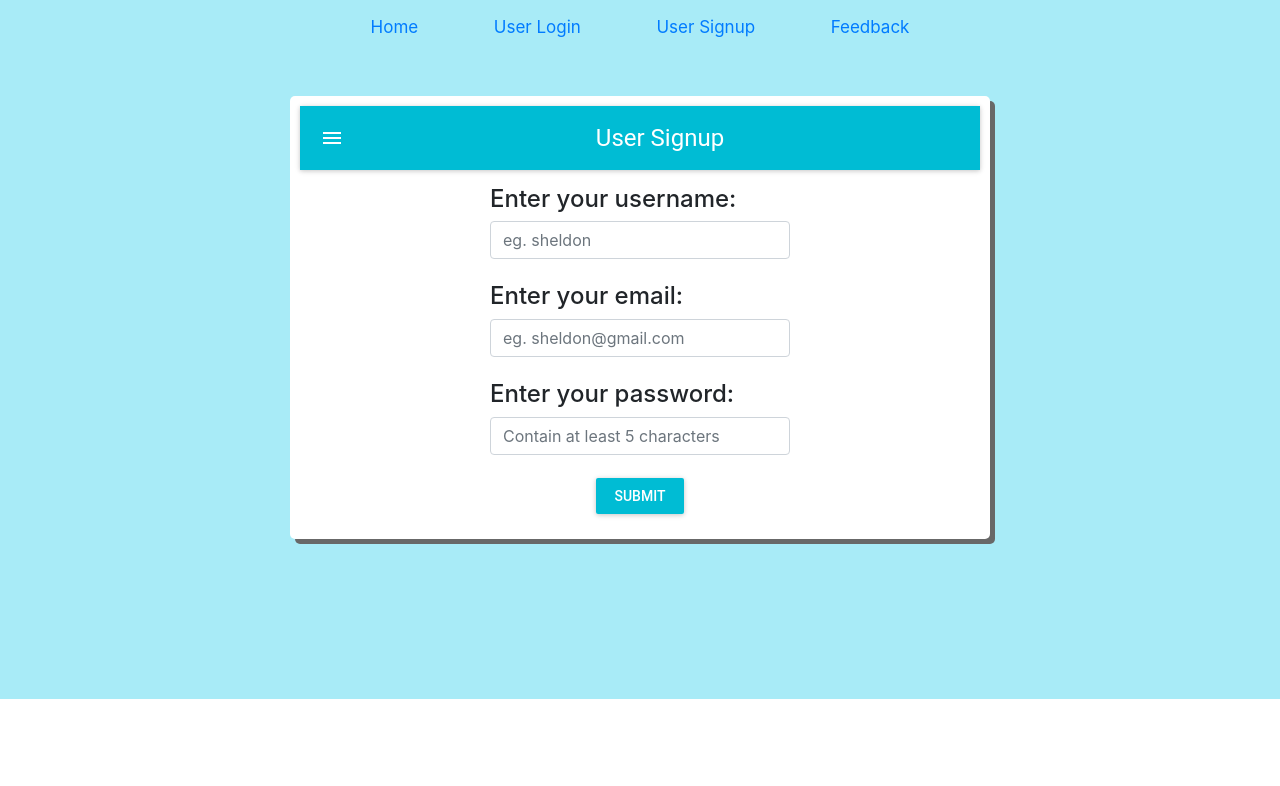
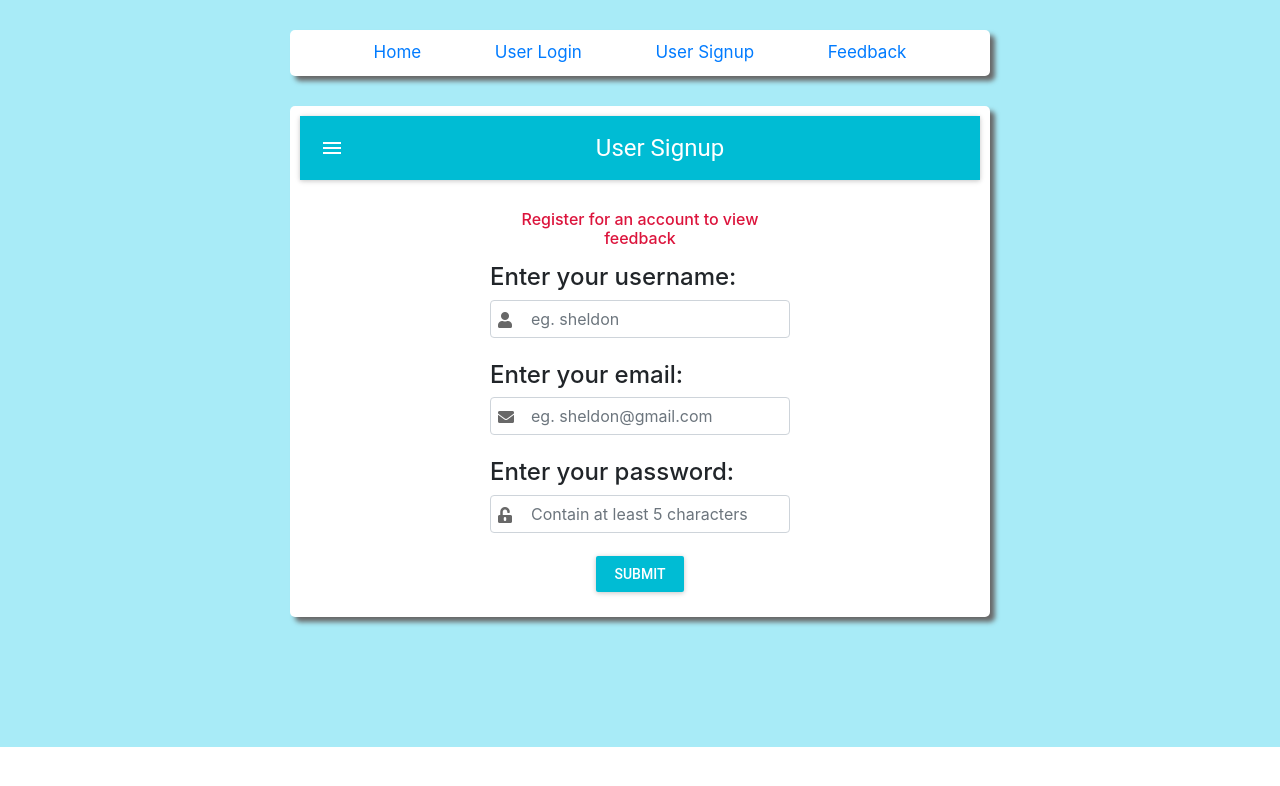
Before and after one commit to lootster/first-backend-project, a React (Create React App) app in the folder client/: page /Register in a window 1280 px wide. Shown: the top 786 px of the page. Built offline with nearby package versions, Linux system fonts and the light colour scheme.

Commit message:
create search field and iput icon

```diff
--- a/client/public/index.html
+++ b/client/public/index.html
@@ -22,6 +22,8 @@
     -->
   <!-- Bootstrap CSS -->
   <link rel="stylesheet" href="https://maxcdn.bootstrapcdn.com/bootstrap/4.0.0/css/bootstrap.min.css" integrity="sha384-Gn5384xqQ1aoWXA+058RXPxPg6fy4IWvTNh0E263XmFcJlSAwiGgFAW/dAiS6JXm"
+    crossorigin="anonymous">
+  <link rel="stylesheet" href="https://use.fontawesome.com/releases/v5.5.0/css/all.css" integrity="sha384-B4dIYHKNBt8Bc12p+WXckhzcICo0wtJAoU8YZTY5qE0Id1GSseTk6S+L3BlXeVIU"
     crossorigin="anonymous">
   <title>React App</title>
 </head>
--- a/client/src/App.css
+++ b/client/src/App.css
@@ -6,21 +6,15 @@
 
 .navlink {
   font-size: 17px;
-  padding: 5px;
-  max-width: 700px;
+  padding: 10px;
+  width: 700px;
+  max-width: 100%;
   display: flex;
   justify-content: space-evenly;
-  margin: auto;
-}
-
-.header {
-  text-align: center;
+  margin: 20px auto;
   background-color: white;
-  max-width: 700px;
-  padding: 10px;
-  margin: 5px auto;
+  box-shadow: 5px 5px 5px #686868;
   border-radius: 5px;
-  box-shadow: 5px 5px #686868;
 }
 
 .feedback {
@@ -28,9 +22,9 @@
   background-color: white;
   max-width: 700px;
   padding: 10px;
-  margin: 20px auto 30px auto;
+  margin: 30px auto 30px auto;
   border-radius: 5px;
-  box-shadow: 5px 5px #686868;
+  box-shadow: 5px 5px 5px #686868;
 }
 
 .form-group {
@@ -46,9 +40,9 @@
   background-color: white;
   max-width: 700px;
   padding: 10px;
-  margin: 50px auto 220px auto;
+  margin: 30px auto 170px auto;
   border-radius: 5px;
-  box-shadow: 5px 5px #686868;
+  box-shadow: 5px 5px 5px #686868;
 }
 
 .sign-in-message {
@@ -61,9 +55,9 @@
   background-color: white;
   max-width: 700px;
   padding: 10px;
-  margin: 50px auto 150px auto;
+  margin: 30px auto 120px auto;
   border-radius: 5px;
-  box-shadow: 5px 5px #686868;
+  box-shadow: 5px 5px 5px #686868;
 }
 
 .user-input {
@@ -71,8 +65,126 @@
   text-align: left
 }
 
+.username-icon input[type=text] {
+  padding-left: 40px;
+}
+
+.username-icon {
+  position: relative;
+}
+
+.username-icon i {
+  position: absolute;
+  left: 0;
+  top: 10px;
+  padding: 2px 8px;
+  color: #686868 ;
+  transition: .3s;
+}
+
+.username-icon input[type=text]:focus + i {
+  color: dodgerblue;
+}
+
+.email-icon input[type=email] {
+  padding-left: 40px;
+}
+
+.email-icon {
+  position: relative;
+}
+
+.email-icon i {
+  position: absolute;
+  left: 0;
+  top: 10px;
+  padding: 2px 8px;
+  color: #686868 ;
+  transition: .3s;
+}
+
+.email-icon input[type=email]:focus + i {
+  color: dodgerblue;
+}
+
+/* Password */
+.password-icon input[type=password] {
+  padding-left: 40px;
+}
+
+.password-icon {
+  position: relative;
+}
+
+.password-icon i {
+  position: absolute;
+  left: 0;
+  top: 10px;
+  padding: 2px 8px;
+  color: #686868 ;
+  transition: .3s;
+}
+
+.password-icon input[type=password]:focus + i {
+  color: dodgerblue;
+}
+
+/* search icon within input field*/
+.search-icon input[type=search] {
+  padding-left: 40px;
+}
+
+.search-icon {
+  position: relative;
+}
+
+.search-icon i {
+  position: absolute;
+  left: 0;
+  top: 10px;
+  padding: 6px 20px;
+  color: #686868 ;
+  transition: .3s;
+}
+
+.search-icon input[type=search]:focus + i {
+  color: dodgerblue;
+}
+
+/* Styling each indiviual feedback displayed */
+.feedback-card-header {
+  padding: 10px;
+  width: 700px;
+  max-width: 100%;
+  display: flex;
+  justify-content: space-evenly;
+  margin: auto;
+  background-color: white;
+  box-shadow: 5px 5px 5px #686868;
+  border-radius: 5px;
+}
+
+#search-input {
+  width: 100%;
+  margin: 5px 10px;
+}
+
+#feedback-card-container {
+  margin: 20px auto;
+}
+
+.no-feedback-card-container {
+  margin: 210px auto;
+  color: white;
+  text-shadow: 2px 2px #686868;
+}
+
 #feedback-card {
-  margin: 20px auto;
+  box-shadow: 5px 5px 5px #686868;
+}
+
+.no-name-found {
+  text-align: center;
 }
 
 .card-body {
--- a/client/src/FeedbackCard.js
+++ b/client/src/FeedbackCard.js
@@ -7,7 +7,7 @@ const FeedbackCard = props => {
   } = props;
   return (
     <div className="col-sm-4">
-    <div className="card border-dark mb-3">
+      <div className="card border-dark mb-3" id="feedback-card">
         <h3 className="card-header">{`Feedback : ${index + 1}`}</h3>
         <div className="card-body">
           <h5 className="card-title">Title of the session</h5>
--- a/client/src/Form.js
+++ b/client/src/Form.js
@@ -2,7 +2,6 @@ import React, { Component } from "react";
 import MuiThemeProvider from "material-ui/styles/MuiThemeProvider";
 import AppBar from "material-ui/AppBar";
 import RaisedButton from "material-ui/RaisedButton";
-
 
 class Form extends Component {
   constructor(props) {
@@ -51,8 +50,13 @@ class Form extends Component {
         <MuiThemeProvider>
           <form onSubmit={this.handleSubmit}>
             <AppBar title="Feedback Form" />
+            <br />
+            <p>
+              Please help us improve by sharing your honest feedback for the
+              session that just happened!
+            </p>
             <div className="form-group">
-              <label className="feedback-input" >
+              <label className="feedback-input">
                 <h4>Please enter your full name:</h4>
                 <input
                   className="form-control"
--- a/client/src/Home.js
+++ b/client/src/Home.js
@@ -4,13 +4,6 @@ import Form from "./Form";
 const Home = () => {
   return (
     <div>
-      <div className="header">
-        <h1>Session feedback</h1>
-        <p>
-          Please help us improve by sharing your honest feedback for the session
-          that just happened!
-        </p>
-      </div>
       <Form />
     </div>
   );
--- a/client/src/Login.js
+++ b/client/src/Login.js
@@ -67,13 +67,14 @@ class Login extends Component {
         <MuiThemeProvider>
           <div>
             <form onSubmit={this.login}>
-              <AppBar title="User Login" />
+              <AppBar title="User Login" color="default" />
               <div className="form-group">
                 <label className="user-input">
                   <div className="sign-in-message">
                     <h6>Please sign in below to view feedback</h6>
                   </div>
                   <h4>Enter your email: </h4>
+                  <div className="email-icon">
                   <input
                     className="form-control"
                     type="email"
@@ -83,11 +84,14 @@ class Login extends Component {
                     onChange={this.handleChange}
                     required
                   />
+                  <i class="fa fa-envelope" />
+                  </div>
                 </label>
               </div>
               <div className="form-group">
                 <label className="user-input">
                   <h4>Enter your password:</h4>
+                  <div className="password-icon">
                   <input
                     className="form-control"
                     type="password"
@@ -97,6 +101,8 @@ class Login extends Component {
                     onChange={this.handleChange}
                     required
                   />
+                  <i class="fas fa-unlock-alt" />
+                  </div>
                 </label>
               </div>
               <div className="form-group">
--- a/client/src/Navigation.js
+++ b/client/src/Navigation.js
@@ -6,7 +6,7 @@ const Navigation = () => {
     <div className="navlink">
       <Link to="/">Home </Link>
       <Link to="/login">User Login </Link>
-      <Link to="/Register">User Signup </Link>
+      <Link to="/register">User Signup </Link>
       <Link to="/feedback">Feedback </Link>
     </div>
   );
--- a/client/src/Register.js
+++ b/client/src/Register.js
@@ -2,6 +2,7 @@ import React, { Component } from "react";
 import MuiThemeProvider from "material-ui/styles/MuiThemeProvider";
 import AppBar from "material-ui/AppBar";
 import RaisedButton from "material-ui/RaisedButton";
+import { Redirect } from "react-router-dom";
 
 class Register extends Component {
   constructor(props) {
@@ -10,7 +11,8 @@ class Register extends Component {
       username: "",
       email: "",
       password: "",
-      error: ""
+      error: "",
+      redirect: false
     };
 
     this.handleChange = this.handleChange.bind(this);
@@ -42,8 +44,9 @@ class Register extends Component {
               response.user.username +
               "\nEmail: " +
               response.user.email +
-              "\nPlease login with your email and password."
+              "\nPlease login with your email and password.\nRe-directing to login page."
           );
+          this.setState({ redirect: true });
         }
       });
 
@@ -55,6 +58,10 @@ class Register extends Component {
   }
 
   render() {
+    if (this.state.redirect) {
+      return <Redirect to={"/login"} />;
+    }
+
     return (
       <div className="register">
         <MuiThemeProvider>
@@ -62,7 +69,11 @@ class Register extends Component {
             <AppBar title="User Signup" />
             <div className="form-group">
               <label className="user-input">
+                <div className="sign-in-message">
+                  <h6>Register for an account to view feedback</h6>
+                </div>
                 <h4>Enter your username:</h4>
+                <div className="username-icon">
                   <input
                     className="form-control"
                     type="text"
@@ -72,11 +83,14 @@ class Register extends Component {
                     onChange={this.handleChange}
                     required
                   />
+                  <i class="fa fa-user" />
+                </div>
               </label>
             </div>
             <div className="form-group">
               <label className="user-input">
                 <h4>Enter your email: </h4>
+                <div className="email-icon">
                   <input
                     className="form-control"
                     type="email"
@@ -86,11 +100,14 @@ class Register extends Component {
                     onChange={this.handleChange}
                     required
                   />
+                  <i class="fa fa-envelope" />
+                </div>
               </label>
             </div>
             <div className="form-group">
               <label className="user-input">
                 <h4>Enter your password:</h4>
+                <div className="password-icon">
                   <input
                     className="form-control"
                     type="password"
@@ -100,6 +117,8 @@ class Register extends Component {
                     onChange={this.handleChange}
                     required
                   />
+                  <i class="fas fa-unlock-alt" />
+                </div>
               </label>
             </div>
             {this.state.error && (
```
Also changed, not shown: client/src/Feedback.js (+40 -6 lines). Lines whose indentation alone changed are shown as unchanged.
